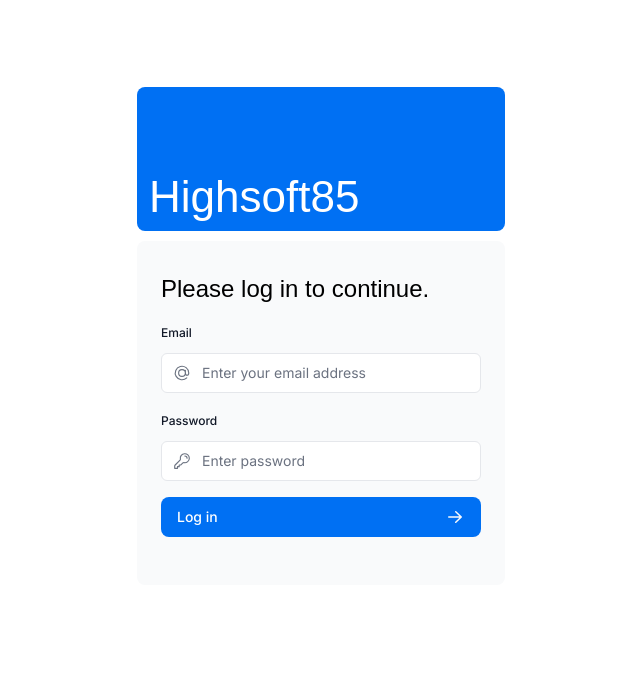
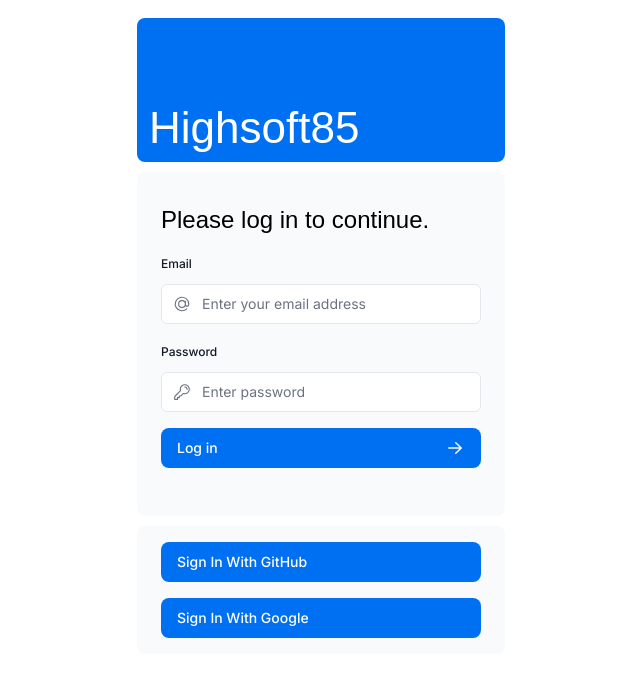
Before and after one commit to highsoft85/nextjs-dashboard, a Next.js app: page /login in a window 1280 px wide. Shown: the top 676 px of the page, without its empty margins (319-959 px from the left). Built offline with nearby package versions, Linux system fonts and the light colour scheme; a web font is replaced by a local one.

Commit message:
Added OAuth
Github and Google SSO implemented

```diff
--- /dev/null
+++ b/app/api/auth/[...nextauth]/route.ts
@@ -0,0 +1,2 @@
+import { handlers } from "@/auth"
+export const { GET, POST } = handlers
--- a/app/dashboard/layout.tsx
+++ b/app/dashboard/layout.tsx
@@ -6,7 +6,7 @@ export default function Layout({ children }: {
   return (
     <div className="flex h-screen flex-col md:flex-row md:overflow-hidden">
       <div className="w-full flex-none md:w-64">
-        <SideNav/>
+        <SideNav />
       </div>
       <div className="flex-grow p-6 md:overflow-y-auto md:p-12">{children}</div>
     </div>
--- a/app/login/page.tsx
+++ b/app/login/page.tsx
@@ -1,6 +1,9 @@
 import AppLogo from '@/app/ui/app-logo';
 import LoginForm from '@/app/ui/login-form';
 import { Metadata } from 'next';
+
+import { signIn } from '@/auth';
+import { Button } from '@/app/ui/button';
 
 export const metadata: Metadata = {
   title: 'Login',
@@ -12,11 +15,30 @@ export default function LoginPage() {
       <div className="relative mx-auto flex w-full max-w-[400px] flex-col space-y-2.5 p-4 md:-mt-32">
         <div className="flex h-20 w-full items-end rounded-lg bg-blue-500 p-3 md:h-36">
           <div className="w-32 text-white md:w-36">
-            <AppLogo />
+            <AppLogo/>
           </div>
         </div>
         <LoginForm />
+        <div className="flex-1 rounded-lg bg-gray-50 px-6 pb-4 pt-4">
+          <form
+            action={async () => {
+              'use server';
+              await signIn('github');
+            }}
+          >
+            <Button className="w-full">Sign In With GitHub</Button>
+          </form>
+          <form
+            action={async () => {
+              'use server';
+              await signIn('google');
+            }}
+          >
+            <Button className="mt-4 w-full">Sign In With Google</Button>
+          </form>
+        </div>
       </div>
     </main>
-  );
+  )
+    ;
 }
--- a/app/ui/dashboard/sidenav.tsx
+++ b/app/ui/dashboard/sidenav.tsx
@@ -2,9 +2,11 @@ import Link from 'next/link';
 import NavLinks from '@/app/ui/dashboard/nav-links';
 import AppLogo from '@/app/ui/app-logo';
 import { PowerIcon } from '@heroicons/react/24/outline';
-import { signOut } from '@/auth';
+import { auth, signOut } from '@/auth';
 
-export default function SideNav() {
+export default async function SideNav() {
+  const session = await auth();
+
   return (
     <div className="flex h-full flex-col px-3 py-4 md:px-2">
       <Link
@@ -26,6 +28,7 @@ export default function SideNav() {
           <button
             className="flex h-[48px] w-full grow items-center justify-center gap-2 rounded-md bg-gray-50 p-3 text-sm font-medium hover:bg-sky-100 hover:text-blue-600 md:flex-none md:justify-start md:p-2 md:px-3">
             <PowerIcon className="w-6" />
+            <p>Welcome {session?.user.name}!</p>
             <div className="hidden md:block">Sign Out</div>
           </button>
         </form>
--- a/auth.config.ts
+++ b/auth.config.ts
@@ -1,6 +1,11 @@
 import type { NextAuthConfig } from 'next-auth';
+import 'next-auth/jwt';
+
+import GitHub from 'next-auth/providers/github';
+import Google from 'next-auth/providers/google';
 
 export const authConfig = {
+  theme: { logo: "https://authjs.dev/img/logo-sm.png" },
   pages: {
     signIn: '/login',
   },
@@ -17,6 +22,35 @@ export const authConfig = {
       }
       return true;
     },
+    jwt({ token, trigger, session, account }) {
+      if (trigger === "update") token.name = session.user.name
+      if (account?.provider === "keycloak") {
+        return { ...token, accessToken: account.access_token }
+      }
+      return token
+    },
+    async session({ session, token }) {
+      if (token?.accessToken) {
+        session.accessToken = token.accessToken
+      }
+      return session
+    },
   },
-  providers: [], // Add providers with an empty array for now
+  experimental: {
+    enableWebAuthn: true,
+  },
+  debug: process.env.NODE_ENV !== "production" ? true : false,
+  providers: [GitHub, Google], // Add providers with an empty array for now
 } satisfies NextAuthConfig;
+
+declare module "next-auth" {
+  interface Session {
+    accessToken?: string
+  }
+}
+
+declare module "next-auth/jwt" {
+  interface JWT {
+    accessToken?: string
+  }
+}
--- a/auth.ts
+++ b/auth.ts
@@ -1,13 +1,18 @@
 import NextAuth from 'next-auth';
+import GitHub from 'next-auth/providers/github';
+import Google from 'next-auth/providers/google';
+
 import { authConfig } from './auth.config';
 import Credentials from 'next-auth/providers/credentials';
 import { z } from 'zod';
 import bcrypt from 'bcrypt';
 import { getUser } from '@/app/lib/data';
 
-export const { auth, signIn, signOut } = NextAuth({
+export const { auth, handlers, signIn, signOut } = NextAuth({
   ...authConfig,
   providers: [
+    GitHub,
+    Google,
     Credentials({
       async authorize(credentials) {
         const parsedCredentials = z
```
Also changed, not shown: app/ui/dashboard/nav-links.tsx (+5 -2 lines).
